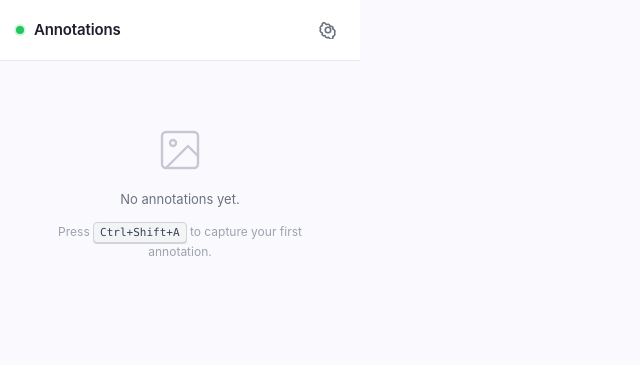
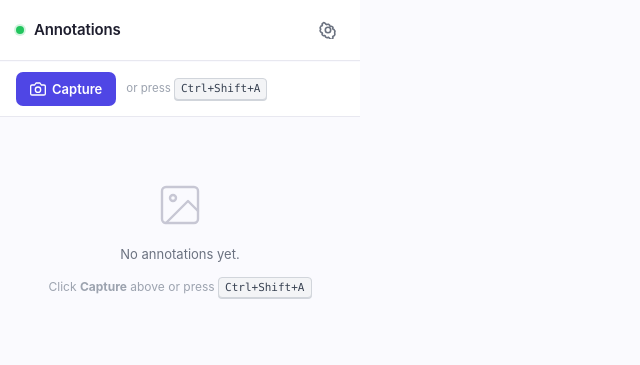
Before and after one commit to handgemacht-ai/havi, a browser extension: page extension/src/sidepanel/sidepanel.html in a window 1280 px wide. Shown: the whole page, without its empty margins (0-640 px from the left). Drawn offline with Linux system fonts and the light colour scheme.

Commit message:
feat(ext): add capture button to side panel
Keyboard shortcut alone was not discoverable and can conflict with
other extensions. Add a prominent Capture button in the side panel
that triggers the same capture flow via the background service worker.

```diff
--- a/extension/src/sidepanel/sidepanel.css
+++ b/extension/src/sidepanel/sidepanel.css
@@ -179,6 +179,50 @@ body {
   color: #ef4444;
 }
 
+#capture-bar {
+  display: flex;
+  align-items: center;
+  gap: 10px;
+  padding: 10px 16px;
+  border-bottom: 1px solid #e8e8f0;
+  background: #fff;
+}
+
+#capture-btn {
+  display: inline-flex;
+  align-items: center;
+  gap: 6px;
+  height: 34px;
+  padding: 0 14px;
+  font-size: 13px;
+  font-weight: 600;
+  font-family: inherit;
+  color: #fff;
+  background: #4F46E5;
+  border: none;
+  border-radius: 7px;
+  cursor: pointer;
+  transition: background 0.15s ease, transform 0.1s ease;
+  white-space: nowrap;
+}
+
+#capture-btn:hover {
+  background: #4338ca;
+}
+
+#capture-btn:active {
+  transform: scale(0.96);
+}
+
+#capture-btn svg {
+  flex-shrink: 0;
+}
+
+#capture-hint {
+  font-size: 11.5px;
+  color: #9ca3af;
+}
+
 #filter-bar {
   min-height: 0;
 }
--- a/extension/src/sidepanel/sidepanel.html
+++ b/extension/src/sidepanel/sidepanel.html
@@ -31,6 +31,17 @@
 
   <div id="filter-bar"></div>
 
+  <div id="capture-bar">
+    <button id="capture-btn">
+      <svg width="16" height="16" viewBox="0 0 24 24" fill="none" stroke="currentColor" stroke-width="2" stroke-linecap="round" stroke-linejoin="round">
+        <path d="M23 19a2 2 0 0 1-2 2H3a2 2 0 0 1-2-2V8a2 2 0 0 1 2-2h4l2-3h6l2 3h4a2 2 0 0 1 2 2z"/>
+        <circle cx="12" cy="13" r="4"/>
+      </svg>
+      Capture
+    </button>
+    <span id="capture-hint">or press <kbd>Ctrl+Shift+A</kbd></span>
+  </div>
+
   <div id="annotation-list">
     <div id="empty-state">
       <svg width="48" height="48" viewBox="0 0 24 24" fill="none" stroke="currentColor" stroke-width="1.2" stroke-linecap="round" stroke-linejoin="round">
@@ -39,7 +50,7 @@
         <path d="m21 15-5-5L5 21"/>
       </svg>
       <p>No annotations yet.</p>
-      <p id="empty-hint">Press <kbd>Ctrl+Shift+A</kbd> to capture your first annotation.</p>
+      <p id="empty-hint">Click <strong>Capture</strong> above or press <kbd>Ctrl+Shift+A</kbd></p>
     </div>
   </div>
 
--- a/extension/src/sidepanel/sidepanel.js
+++ b/extension/src/sidepanel/sidepanel.js
@@ -1,8 +1,13 @@
+const captureBtn = document.getElementById('capture-btn');
 const settingsToggle = document.getElementById('settings-toggle');
 const settingsPanel = document.getElementById('settings-panel');
 const serverUrlInput = document.getElementById('server-url-input');
 const saveUrlBtn = document.getElementById('save-url-btn');
 const settingsStatus = document.getElementById('settings-status');
+
+captureBtn.addEventListener('click', () => {
+  chrome.runtime.sendMessage({ type: 'start-capture-from-panel' });
+});
 
 function showStatus(message, type) {
   settingsStatus.textContent = message;
```
Also changed, not shown: extension/src/background/background.js (+7 -0 lines).
